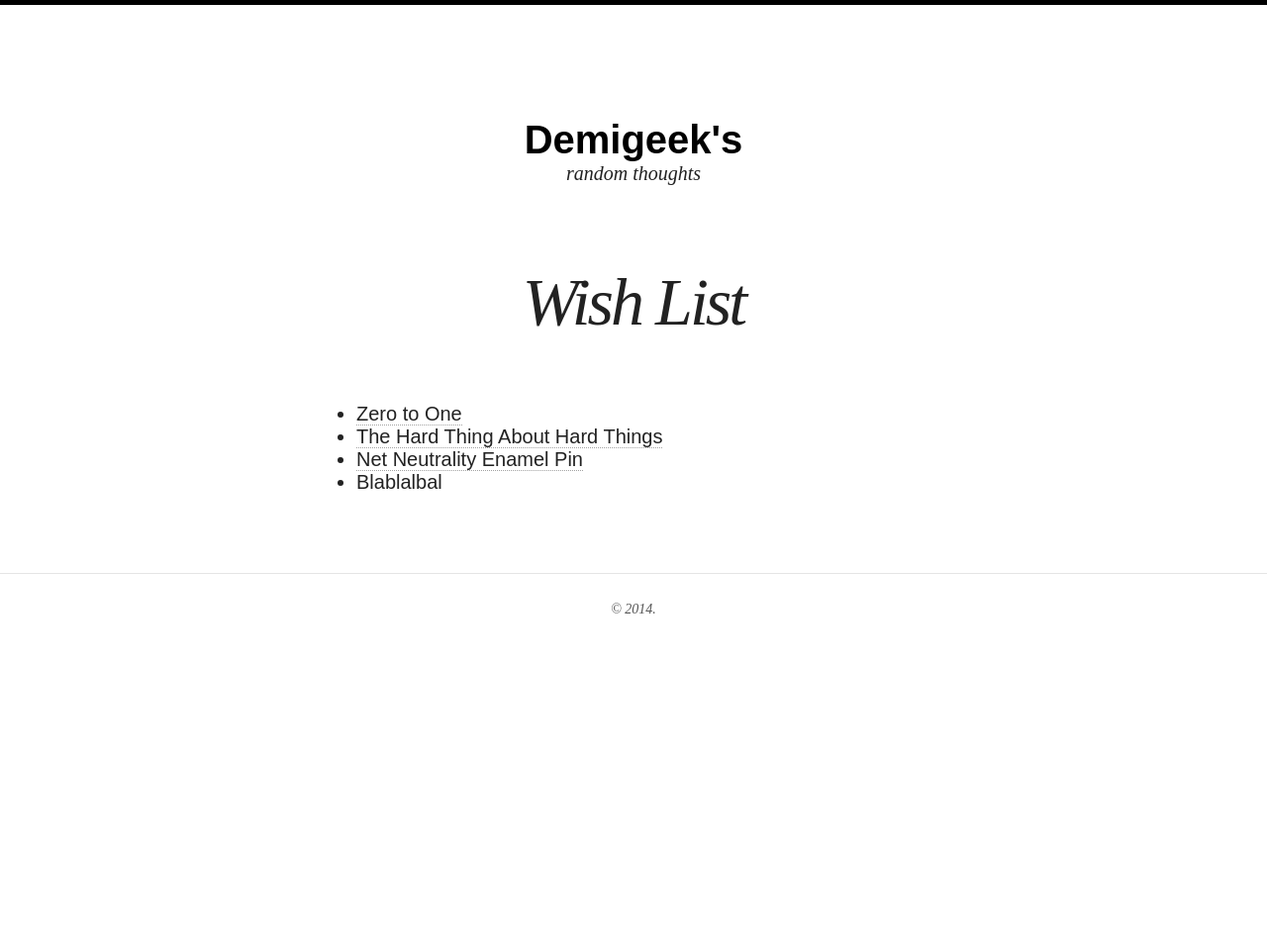
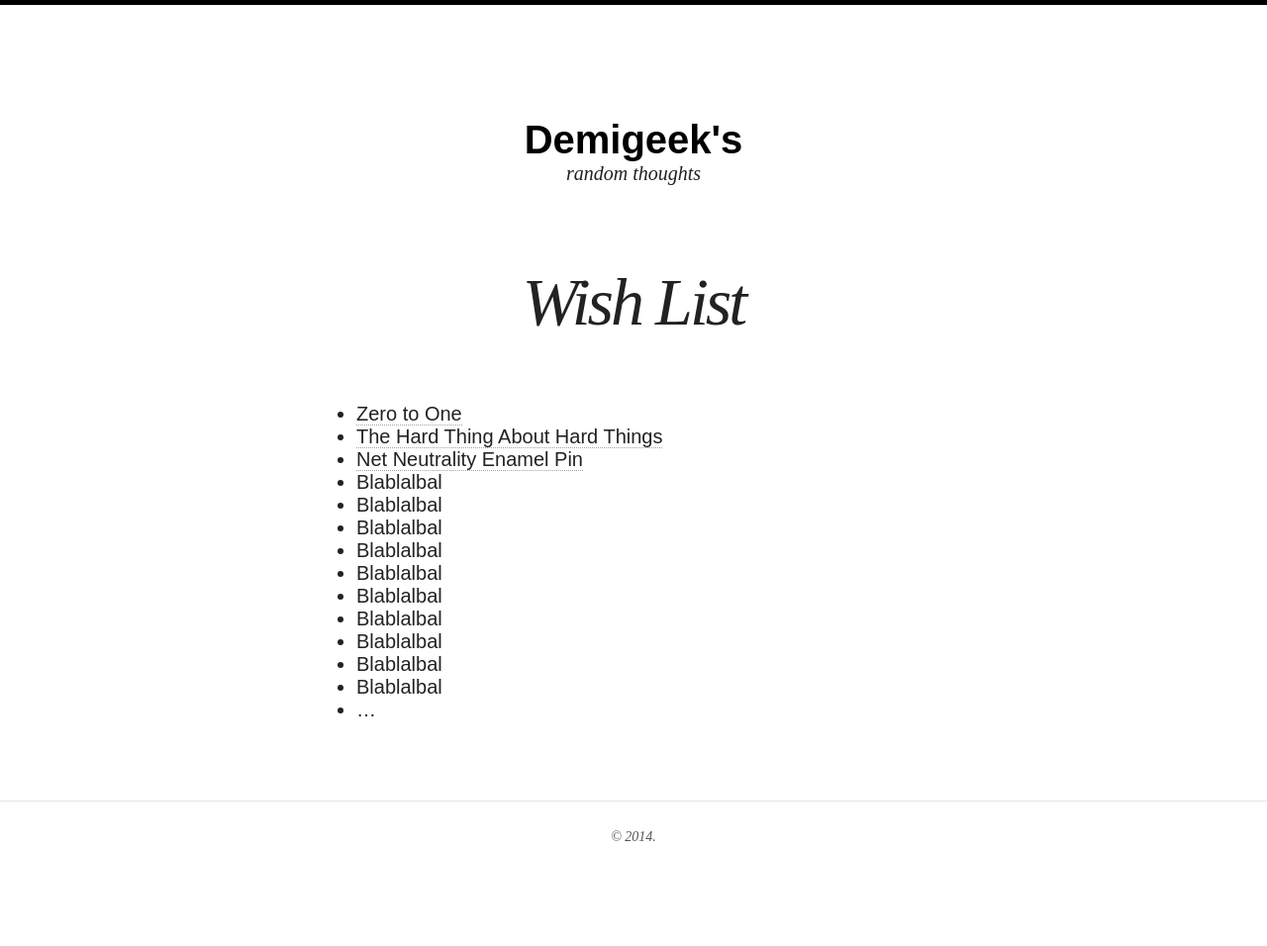
Before and after one commit to sfrnld/sfrnld.github.io, a Jekyll site: the page built from _posts/2013-02-02-wish-list.md, in a window 1280 px wide. Shown: the whole page at 99% size. Built offline with Jekyll 4.4.1, drawn with Linux system fonts in a browser that asks for light colours; nearby versions of some CDN libraries; before the commit the page ends 900 px from its top, so only the background shows below that.

Commit message:
Update 2013-02-02-wish-list.md

```diff
--- a/_posts/2013-02-02-wish-list.md
+++ b/_posts/2013-02-02-wish-list.md
@@ -10,3 +10,13 @@
 * [The Hard Thing About Hard Things](http://www.amazon.com/dp/0062273205 "The Hard Thing About Hard Things: Building a Business When There Are No Easy Answers")
 * [Net Neutrality Enamel Pin](http://www.tumblrmerch.com/products/51204-net-neutrality-enamel-pin)
 * Blablalbal
+* Blablalbal
+* Blablalbal
+* Blablalbal
+* Blablalbal
+* Blablalbal
+* Blablalbal
+* Blablalbal
+* Blablalbal
+* Blablalbal
+* ...
```
